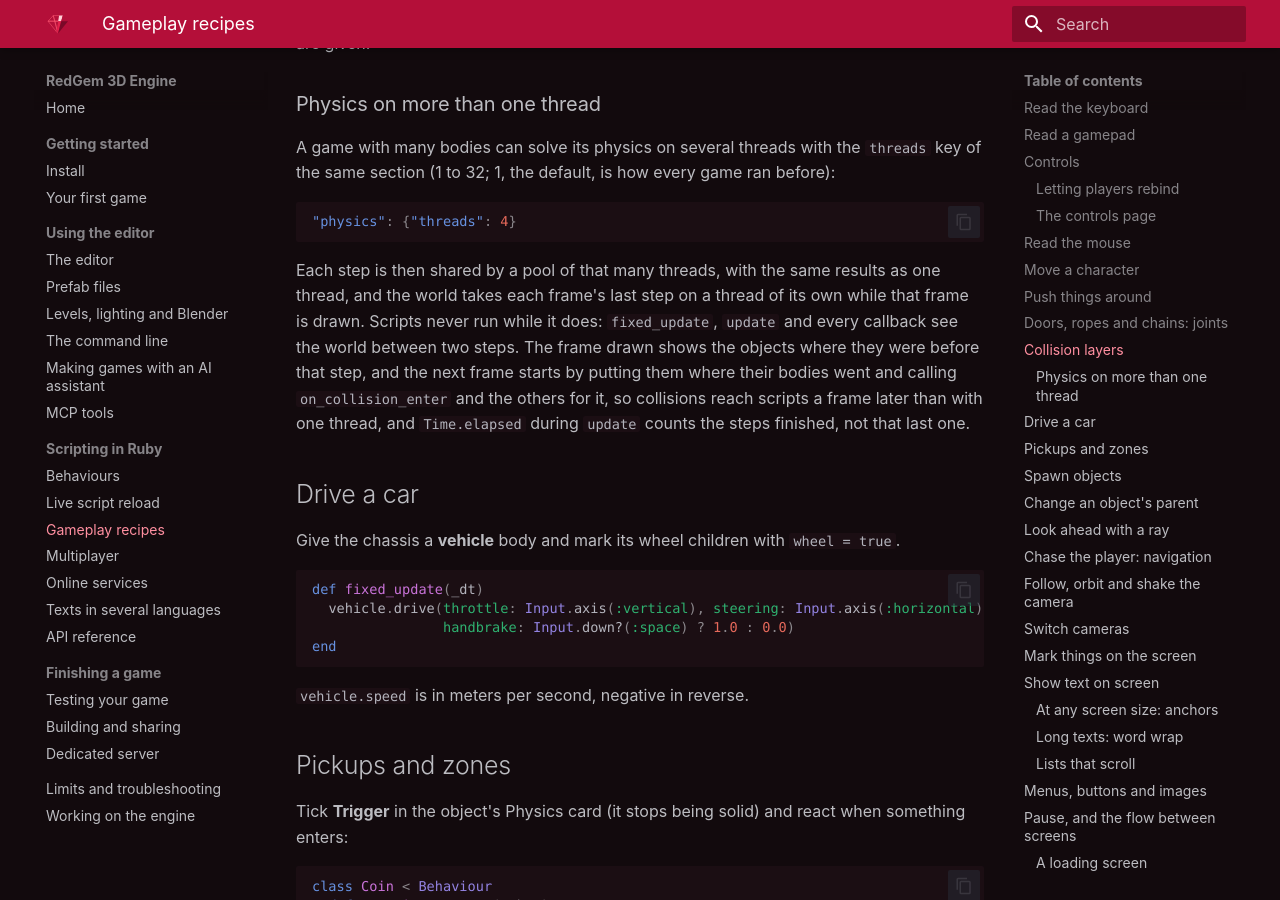
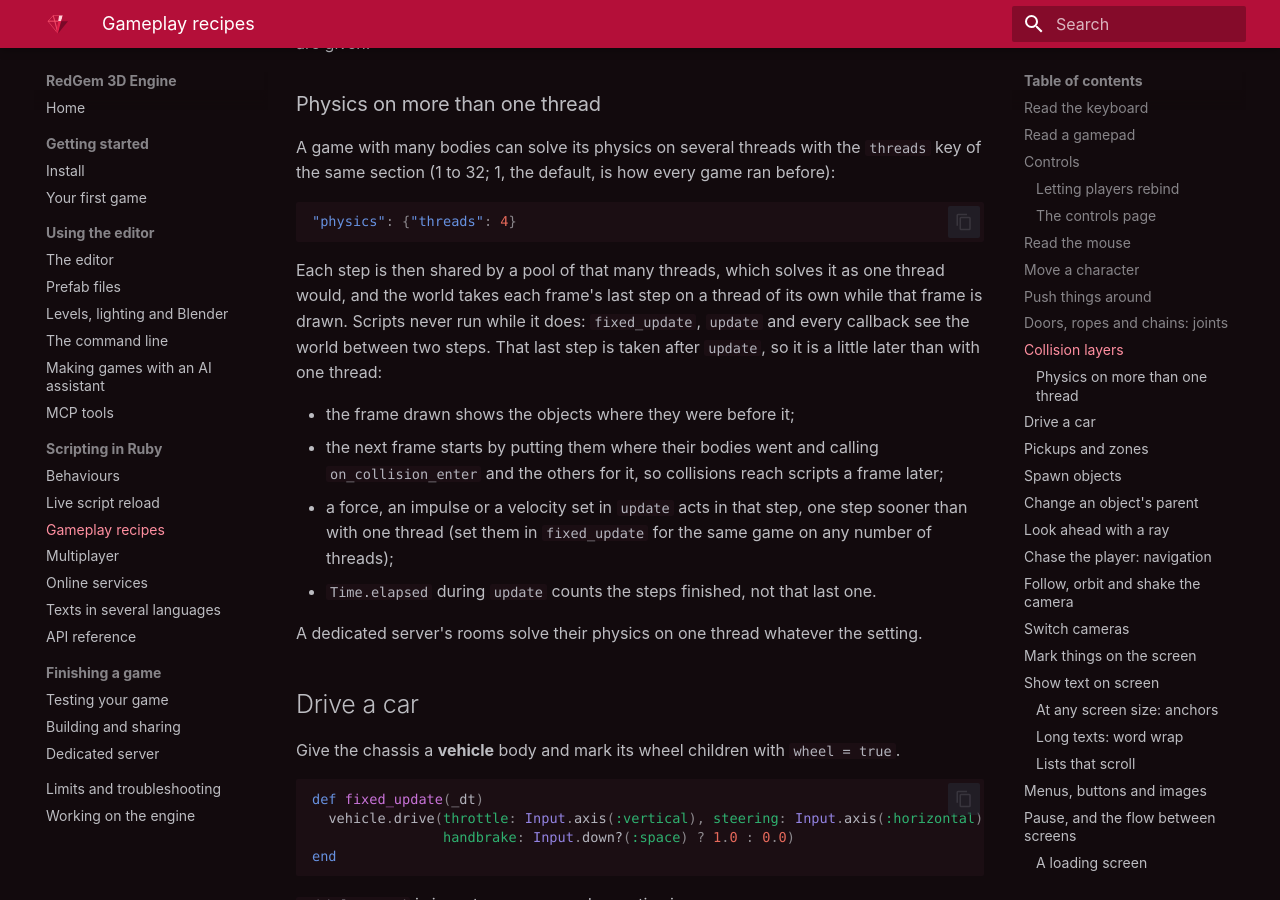
Before and after one commit to carlosdanielpohlod/redgem, an MkDocs documentation site: the page built from docs/scripting/gameplay.md, in a window 1280 px wide and 900 px high, scrolled down 7790 px. Built offline with MkDocs 1.6.1 and Material for MkDocs 9.7.7, drawn with Linux system fonts in a browser that asks for light colours.

Commit message:
Start pending behaviours before the overlapped step's contacts, and keep rooms on one thread
The sync point starts behaviours added since the step began before telling
them of its contacts, and gives the callbacks the step's delta. A server's
room solves its physics on one thread, an old world's threads end before a
new scene's start, and saving the threads leaves a physics section that is
no object alone. The docs say what update does to bodies acts a step sooner.

````diff
--- a/docs/scripting/gameplay.md
+++ b/docs/scripting/gameplay.md
@@ -354,13 +354,19 @@ same section (1 to 32; 1, the default, is how every game ran before):
 "physics": {"threads": 4}
 ```
 
-Each step is then shared by a pool of that many threads, with the same results as one thread, and
+Each step is then shared by a pool of that many threads, which solves it as one thread would, and
 the world takes each frame's last step on a thread of its own while that frame is drawn. Scripts
 never run while it does: `fixed_update`, `update` and every callback see the world between two
-steps. The frame drawn shows the objects where they were before that step, and the next frame
-starts by putting them where their bodies went and calling `on_collision_enter` and the others for
-it, so collisions reach scripts a frame later than with one thread, and `Time.elapsed` during
-`update` counts the steps finished, not that last one.
+steps. That last step is taken after `update`, so it is a little later than with one thread:
+
+- the frame drawn shows the objects where they were before it;
+- the next frame starts by putting them where their bodies went and calling `on_collision_enter`
+  and the others for it, so collisions reach scripts a frame later;
+- a force, an impulse or a velocity set in `update` acts in that step, one step sooner than with
+  one thread (set them in `fixed_update` for the same game on any number of threads);
+- `Time.elapsed` during `update` counts the steps finished, not that last one.
+
+A dedicated server's rooms solve their physics on one thread whatever the setting.
 
 ## Drive a car
 
````
Also changed, not shown: CHANGELOG.md (+3 -2 lines), KNOWN_LIMITATIONS.md (+3 -0 lines), 7 other files.
